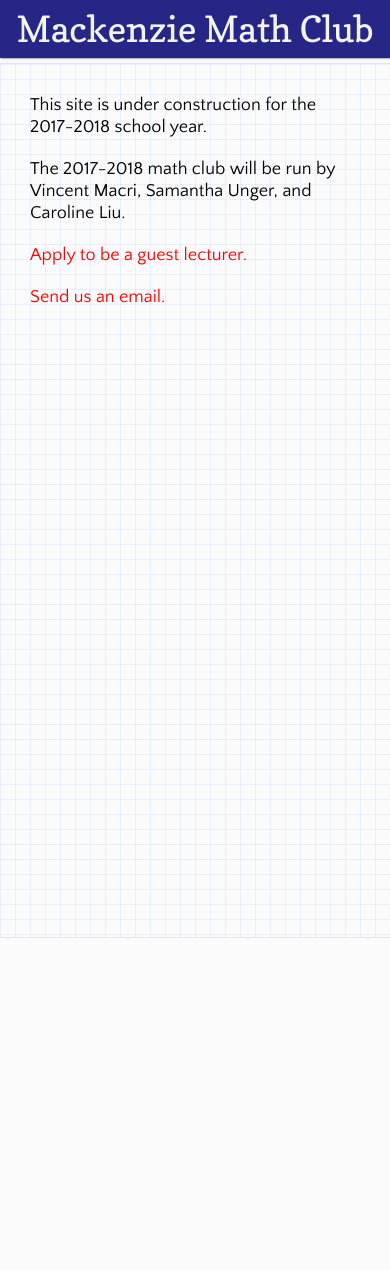
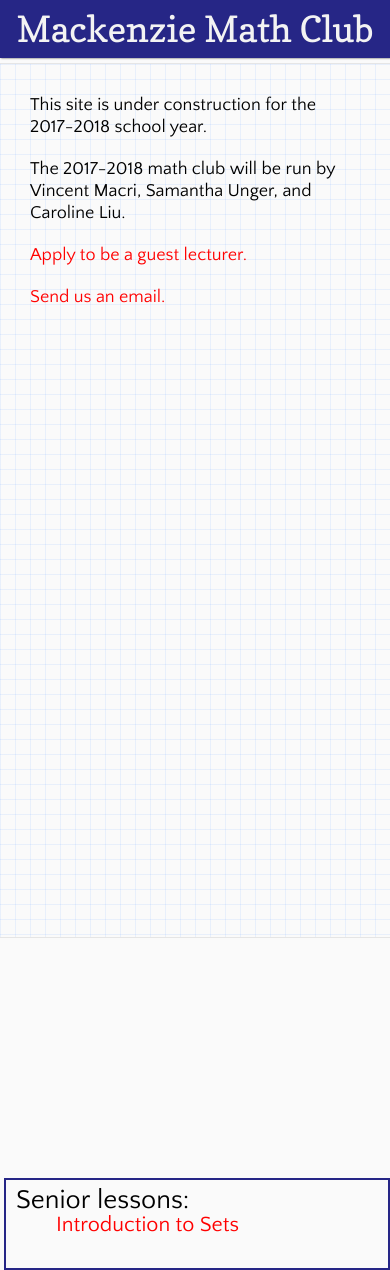
Before and after one commit to MackenzieMathClub/mackenziemathclub.github.io, a Jekyll site: the page built from index.md, in a window 390 px wide. Built offline with Jekyll 4.4.1, drawn with Linux system fonts in a browser that asks for light colours; nearby versions of some CDN libraries; our own code applies the rules of GitHub Pages for plain Markdown files; before the commit the page ends 978 px from its top, so only the background shows below that.

Commit message:
Improve handling of navigation menu on small screens.

```diff
--- a/_layouts/default.html
+++ b/_layouts/default.html
@@ -20,6 +20,14 @@
 			<p>{{ site.description | default: site.github.project_tagline }}</p>
 		</header>
 
+		<div class="wrapper">
+			<section>
+				{{ content }}
+
+			</section>
+			<footer>
+			</footer>
+		</div>
 		<nav>
 			Senior lessons:
 			<ul>
@@ -30,14 +38,6 @@
 				{% endfor %}
 			</ul>
 		</nav>
-		<div class="wrapper">
-			<section>
-				{{ content }}
-
-			</section>
-			<footer>
-			</footer>
-		</div>
 		<!--[if !IE]><script>fixScale(document);</script><![endif]-->
 	</body>
 </html>
--- a/_sass/jekyll-theme-leap-day.scss
+++ b/_sass/jekyll-theme-leap-day.scss
@@ -291,10 +291,9 @@ nav {
 	border: 2px solid $math-blue;
 	padding: 10px;
 	font-size: 1.5em;
-	width: 300px;
 	position: fixed;
 	top: 220px;
-	margin-left: 10vw;
+	margin-left: 1vw;
 
 	ul {
 		list-style: none;
@@ -346,15 +345,18 @@ footer {
 	line-height: 16px;
 }
 
-@media print, screen and (max-width: 1060px) {
+@media print, screen and (max-width: 1200px) {
 
 	div.wrapper {
 		width:auto;
 		margin:0;
 	}
 
-	nav{
-		display: none;
+	nav {
+		position: relative;
+		border: 2px solid $math-blue;
+		padding: 10px;
+		font-size: 1.5em;
 	}
 
 	header, section, footer {
@@ -496,10 +498,6 @@ footer {
 }
 
 @media print, screen and (max-height: 480px) {
-	nav {
-		display: none;
-	}
-
 	footer {
 		text-align: center;
 		margin: 20px auto;
```
